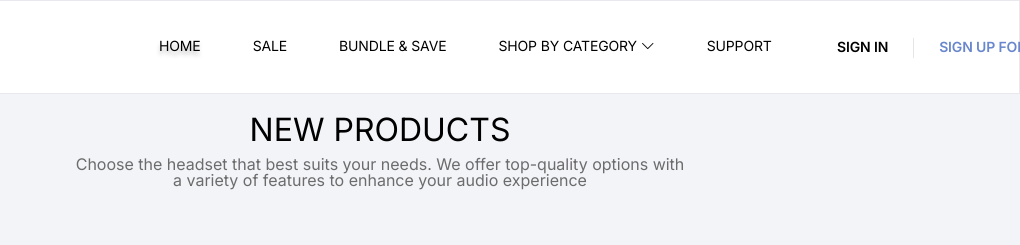
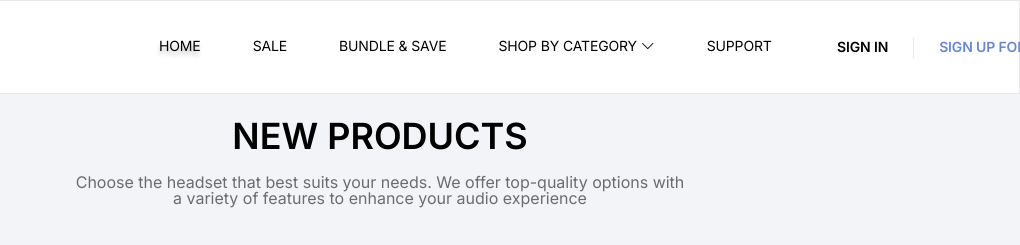
Before and after one commit to LiviaTrindade/Navbar-Eficaz, a plain HTML site: page index.html in a window 1280 px wide. Shown: the top 245 px of the page, 260-1280 px from the left. Drawn offline with nearby package versions, Linux system fonts and the light colour scheme.

Commit message:
fonte
arrumando a fonte

```diff
--- a/assets/css/styles.css
+++ b/assets/css/styles.css
@@ -173,9 +173,14 @@ body {
   padding: 50px 20px;
 }
 
+/* <div class="NewProducts" style="color: black; font-size: ; font-family: Inter; font-weight: 600; line-height: 44px; word-wrap: break-word">NEW PRODUCTS</div>  */
+
 h1 {
-  font-size: 2rem;
-  margin-bottom: 10px;
+  font-size: 36px;
+  font-family: Inter;
+  font-weight: 600;
+  line-height: 44px;
+  word-wrap: break-word;
 }
 
 p {
--- a/index.html
+++ b/index.html
@@ -101,7 +101,7 @@
 
     <!-- NEW PRODUCTS -->
     <div class="container">
-        <h1>NEW PRODUCTS</h1>
+        <h1>NEW PRODUCTS</h1> <br>
         <p>Choose the headset that best suits your needs. We offer top-quality options with <br> a variety of features to enhance your audio experience</p>
 
         <div class="products">
```
